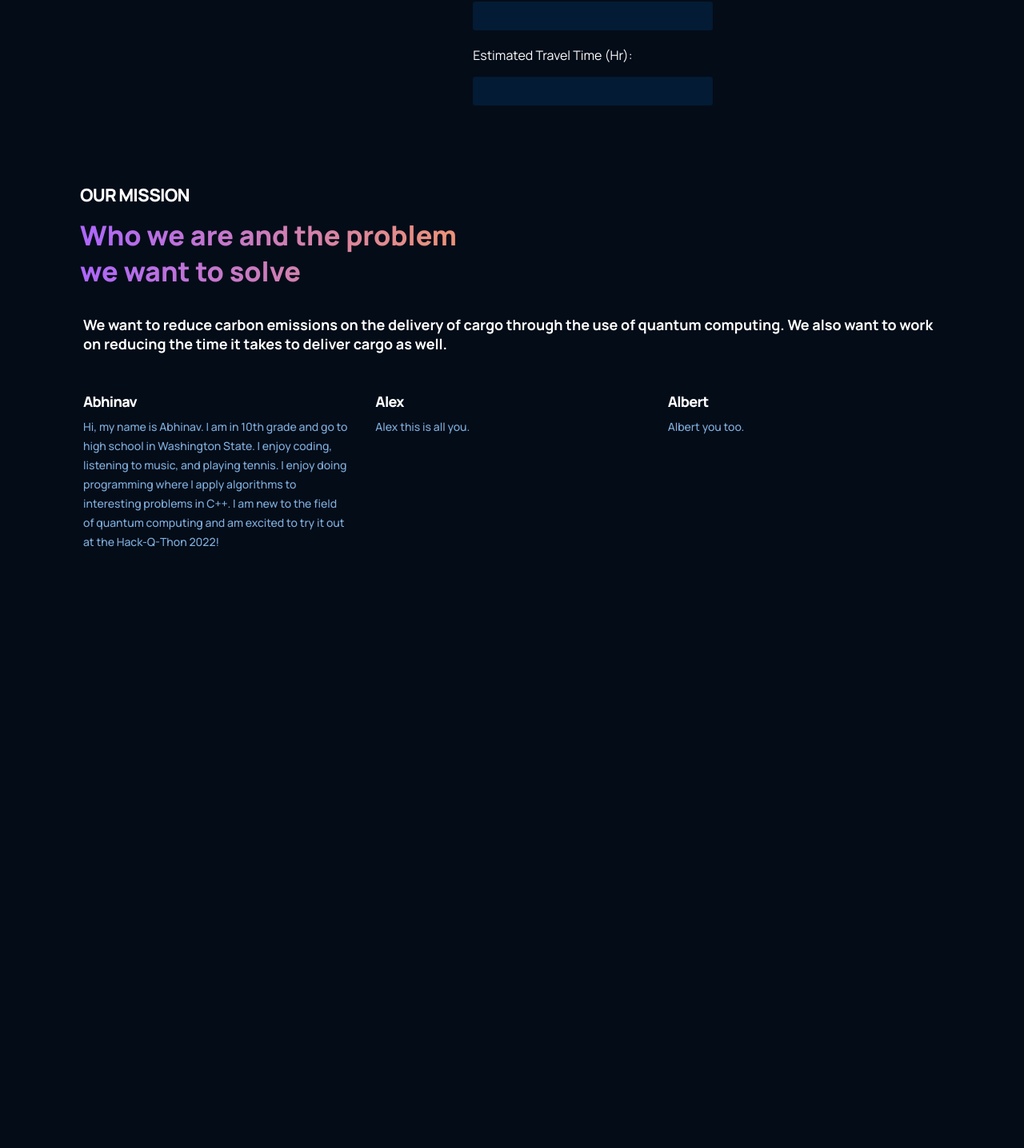
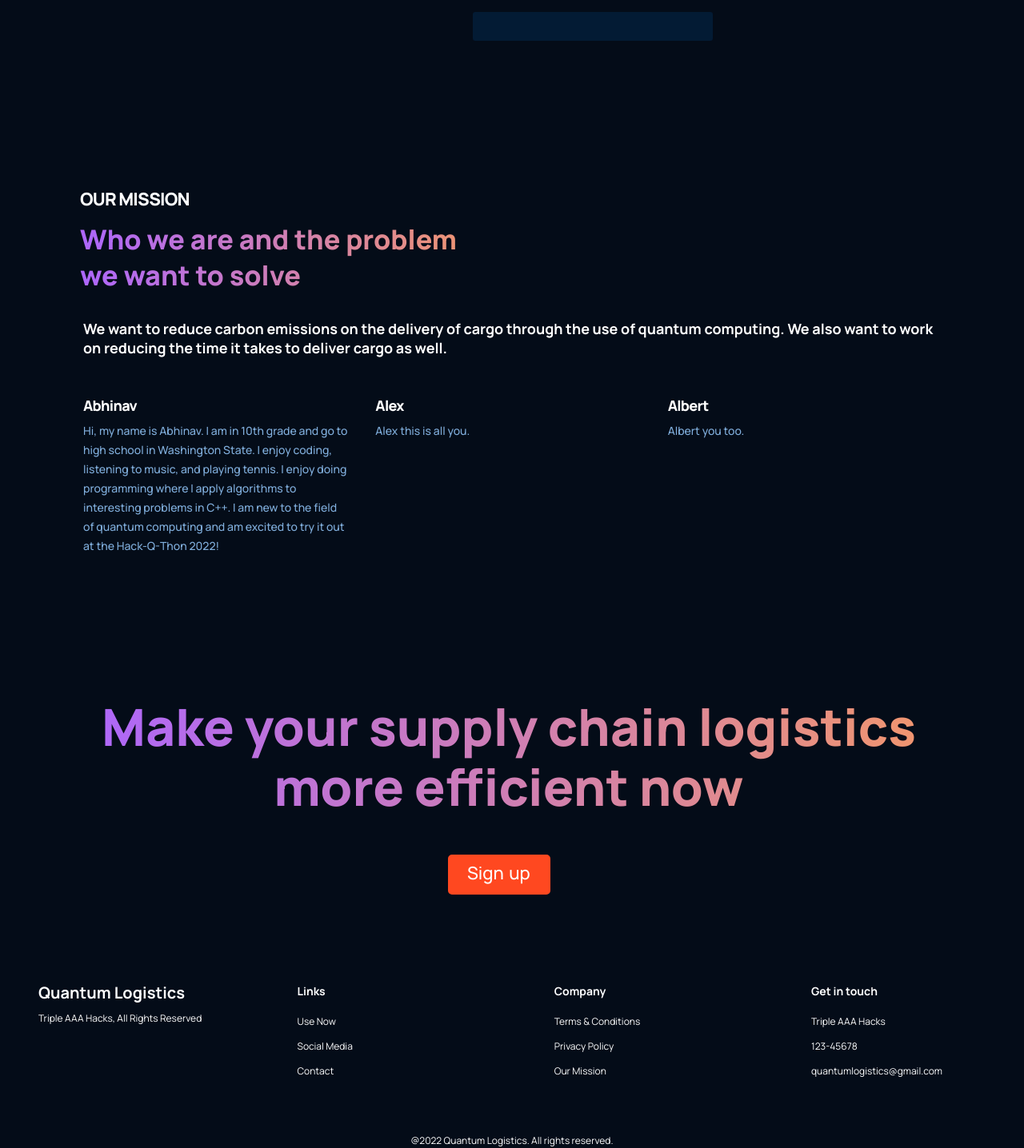
Before and after one commit to AbhinavAkkiraju/QuantumLogistics, a React (Create React App) app in the folder quantumlogistics/: page / in a window 1280 px wide. Shown: the part 1275-2711 px from the top of the page at 80% size. Before the commit the page ends 2045 px from the top, so only its background shows below. Built offline with nearby package versions, Linux system fonts and the light colour scheme.

Commit message:
Made footer

```diff
--- a/quantumlogistics/src/App.js
+++ b/quantumlogistics/src/App.js
@@ -1,5 +1,5 @@
 import React from 'react';
-import { Header, OurMission, UseNow } from './containers';
+import { Header, OurMission, UseNow, Footer } from './containers';
 import { Navbar } from './components';
 
 import './App.css';
@@ -12,6 +12,7 @@ const App = () => (
     </div>
     <UseNow/>
     <OurMission/>
+    <Footer/>
   </div>
 );
 
--- /dev/null
+++ b/quantumlogistics/src/containers/footer/Footer.css
@@ -0,0 +1,134 @@
+.footer {
+    display: flex;
+    flex-direction: column;
+    justify-content: center;
+    align-items: center;
+    background: var(--color-footer);
+}
+
+.footer-heading {
+    width: 100%;
+    margin-bottom: 3rem;
+    text-align: center;
+}
+
+.footer-heading h1 {
+    font-family: var(--font-family);
+    font-weight: 800;
+    margin-left: 5.5rem;
+    margin-right: 6rem;
+    font-size: 64px;
+    line-height: 75px;
+}
+
+.footer-btn {
+    flex: 0.6;
+    width: 10%;
+    min-height: 50px;
+    margin-left: 35rem;
+    font-family: var(--font-family);
+    font-weight: 400;
+    cursor: pointer;
+    outline: none;
+    padding: 0 1rem;
+    font-size: 20px;
+    line-height: 28px;
+    background: #FF4820;
+    border: 2px solid #FF4820;
+    color: white;
+    border-top-right-radius: 5px;
+    border-bottom-right-radius: 5px;
+    border-top-left-radius: 5px;
+    border-bottom-left-radius: 5px;
+    margin-bottom: 6rem;
+}
+
+.footer-btn p {
+    font-size: 22px;
+    font-weight: 500;
+    margin-top: 11px;
+    margin-left: 6px;
+    font-family: var(--font-family);
+    line-height: 21px;
+    color: #fff;
+    word-spacing: 2px;
+}
+
+.footer-links {
+    display: flex;
+    justify-content: space-between;
+    align-items: flex-start;
+    flex-direction: row;
+    flex-wrap: wrap;
+    width: 100%;
+    text-align: left;
+}
+
+.footer-links-div {
+    width: 250px;
+    margin: 1rem;
+}
+
+.footer-links-title {
+    display: flex;
+    margin-left: 3rem;
+    font-family: var(--font-family);
+    color: white;
+    margin-right: 4rem;
+    flex-direction: column;
+}
+
+.footer-links-title h1{
+    height: 30px;
+    margin-top: 0.8rem;
+    font-family: var(--font-family);
+    font-size: 20px;
+    font-weight: 700;
+    color: white;
+}
+
+.footer-links-title p {
+    font-family: var(--font-family);
+    font-size: 12px;
+    margin-top: 0.5rem;
+    line-height: 15px;
+    color: #fff;
+}
+
+.footer-links-div {
+    display: flex;
+    justify-content: flex-start;
+    flex-direction: column;
+}
+
+.footer-links-div h4 {
+    font-size: 14px;
+    line-height: 17px;
+    font-family: var(--font-family);
+    color: #fff;
+    margin-bottom: 0.9rem;
+}
+
+.footer-links-div p {
+    font-size: 12px;
+    line-height: 15px;
+    font-family: var(--font-family);
+    color: #fff;
+
+    margin: 0.5rem 0;
+    cursor: pointer;
+}
+
+.footer-copyright {
+    margin-top: 3rem;
+    text-align: center;
+    width: 100%;
+}
+
+.footer-copyright p {
+    font-size: 12px;
+    font-family: var(--font-family);
+    line-height: 15px;
+    color: #fff;
+    margin-bottom: 2rem;
+}
--- /dev/null
+++ b/quantumlogistics/src/containers/footer/Footer.jsx
@@ -0,0 +1,45 @@
+import React from 'react';
+import './Footer.css';
+
+const Footer = () => (
+  <div className="footer-section-padding">
+    <div className="footer-heading">
+      <h1 className="gradient__text">Make your supply chain logistics more efficient now</h1>
+    </div>
+
+    <div className="footer-btn">
+      <p>Sign up</p>
+    </div>
+
+    <div className="footer-links">
+      <div className="footer-links-title">
+        <h1>Quantum Logistics</h1>
+        <p>Triple AAA Hacks, All Rights Reserved</p>
+      </div>
+      <div className="footer-links-div">
+        <h4>Links</h4>
+        <p>Use Now</p>
+        <p>Social Media</p>
+        <p>Contact</p>
+      </div>
+      <div className="footer-links-div">
+        <h4>Company</h4>
+        <p>Terms & Conditions </p>
+        <p>Privacy Policy</p>
+        <p>Our Mission</p>
+      </div>
+      <div className="footer-links-div">
+        <h4>Get in touch</h4>
+        <p>Triple AAA Hacks</p>
+        <p>123-45678</p>
+        <p>quantumlogistics@gmail.com</p>
+      </div>
+    </div>
+
+    <div className="footer-copyright">
+      <p>@2022 Quantum Logistics. All rights reserved.</p>
+    </div>
+  </div>
+);
+
+export default Footer;
--- a/quantumlogistics/src/containers/index.js
+++ b/quantumlogistics/src/containers/index.js
@@ -1,3 +1,4 @@
 export {default as Header} from './header/Header';
 export {default as OurMission} from './ourmission/OurMission';
 export {default as UseNow} from './usenow/UseNow';
+export {default as Footer} from './footer/Footer';
--- a/quantumlogistics/src/containers/ourmission/OurMission.css
+++ b/quantumlogistics/src/containers/ourmission/OurMission.css
@@ -1,3 +1,7 @@
+.ourmission {
+    padding-top: 6rem;
+}
+
 .ourmission-feature {
     display: flex;
 }
@@ -69,6 +73,7 @@
 
 .ourmission-container .ourmission-features-container-feature-text {
     margin-top: 0.5rem;
+    margin-bottom: 6rem;
 }
 
 @media screen and (max-width: 850px) {
--- a/quantumlogistics/src/containers/usenow/UseNow.css
+++ b/quantumlogistics/src/containers/usenow/UseNow.css
@@ -133,7 +133,7 @@
 
 .truckdistance {
     color: white;
-    font-size: 16px;
+    font-size: 14px;
     font-family: var(--font-family);
     margin-top: -24.4rem;
     margin-left: 35rem;
@@ -141,7 +141,7 @@
 
 .aircraftdistance {
     color: white;
-    font-size: 16px;
+    font-size: 14px;
     font-family: var(--font-family);
     margin-top: -24.4rem;
     margin-left: 35rem;
@@ -150,16 +150,16 @@
 
 .outtext {
     margin-left: 200px;
-    margin-bottom: 20px;
+    margin-bottom: 10px;
 }
 
-.outlable {
+.outlabel {
     margin-left: 200px;
 }
 
 .boatdistance {
     color: white;
-    font-size: 16px;
+    font-size: 14px;
     font-family: var(--font-family);
     margin-top: -24.4rem;
     margin-left: 200px;
@@ -167,7 +167,7 @@
 
 .traindistance {
     color: white;
-    font-size: 16px;
+    font-size: 14px;
     font-family: var(--font-family);
     margin-top: -24.4rem;
     margin-left: 200px;
--- a/quantumlogistics/src/containers/usenow/UseNow.jsx
+++ b/quantumlogistics/src/containers/usenow/UseNow.jsx
@@ -35,25 +35,25 @@ const UseNow = () => {
                 </form>
             </div>
             <div className="usenow-output">
-                <label className='truckdistance outlable'> Distance Travelled by Truck (km):
+                <label className='truckdistance outlabel'> Distance Travelled by Truck (km):
                     <input type="text" value={weight} className="startinglocation outtext" />
                 </label>
-                <label className='aircraftdistance outlable'> Distance Travelled by Aircraft (km):
+                <label className='aircraftdistance outlabel'> Distance Travelled by Aircraft (km):
                     <input type="text" value={weight} className="startinglocation outtext" />
                 </label>
-                <label className='boatdistance outlable'> Distance Travelled by Boat (km):
+                <label className='boatdistance outlabel'> Distance Travelled by Boat (km):
                     <input type="text" value={weight} className="startinglocation outtext" />
                 </label>
-                <label className='traindistance outlable'> Distance Travelled by Train (km):
+                <label className='traindistance outlabel'> Distance Travelled by Train (km):
                     <input type="text" value={weight} className="startinglocation outtext" />
                 </label>
-                <label className='traindistance outlable'> Estimated Carbon Emissions (g):
+                <label className='traindistance outlabel'> Estimated Carbon Emissions (g):
                     <input type="text" value={weight} className="startinglocation outtext" />
                 </label>
                 <label className='traindistance outlable'> Estimated Cost (USD):
                     <input type="text" value={weight} className="startinglocation outtext" />
                 </label>
-                <label className='traindistance outlable'> Estimated Travel Time (Hr):
+                <label className='traindistance outlabel'> Estimated Travel Time (Hr):
                     <input type="text" value={weight} className="startinglocation outtext" />
                 </label>
             </div>
```
